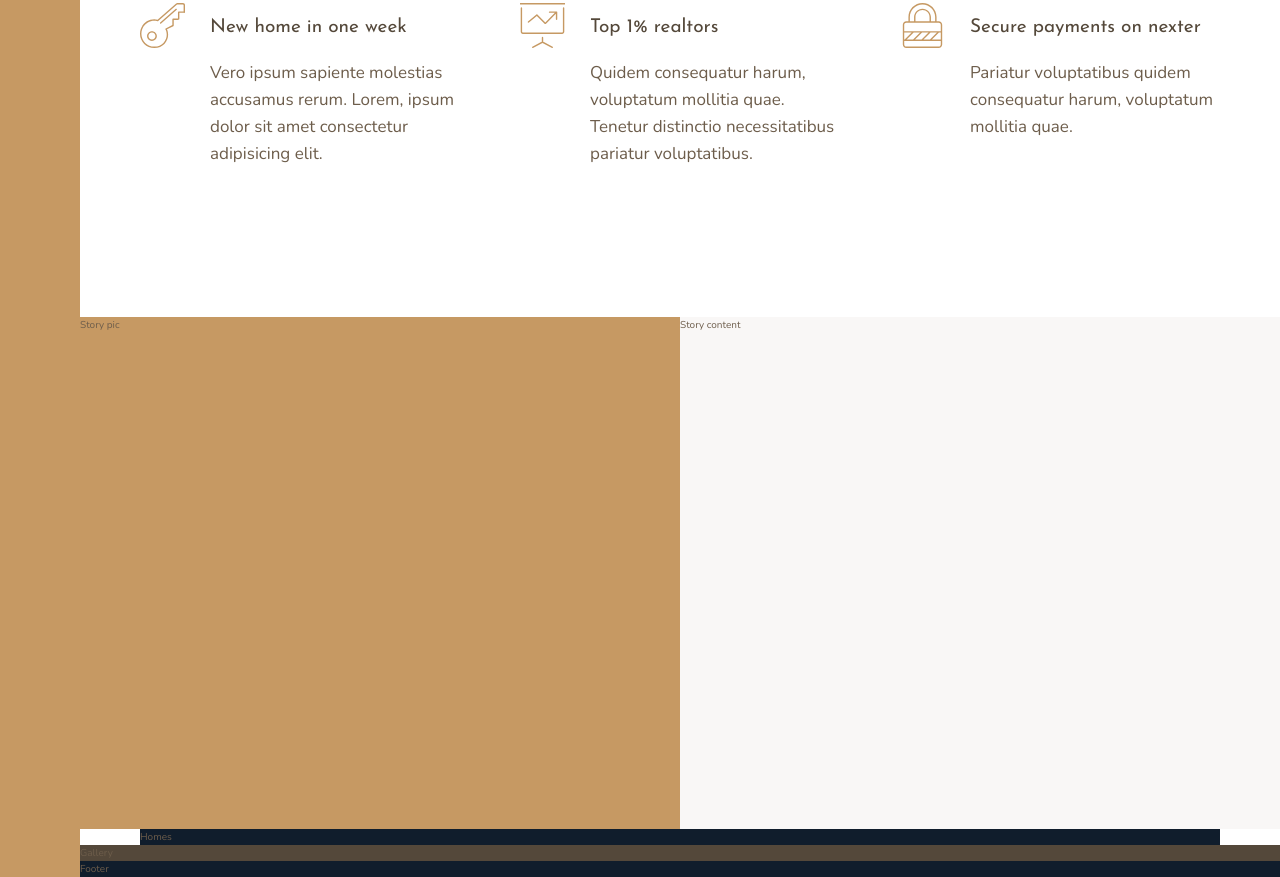
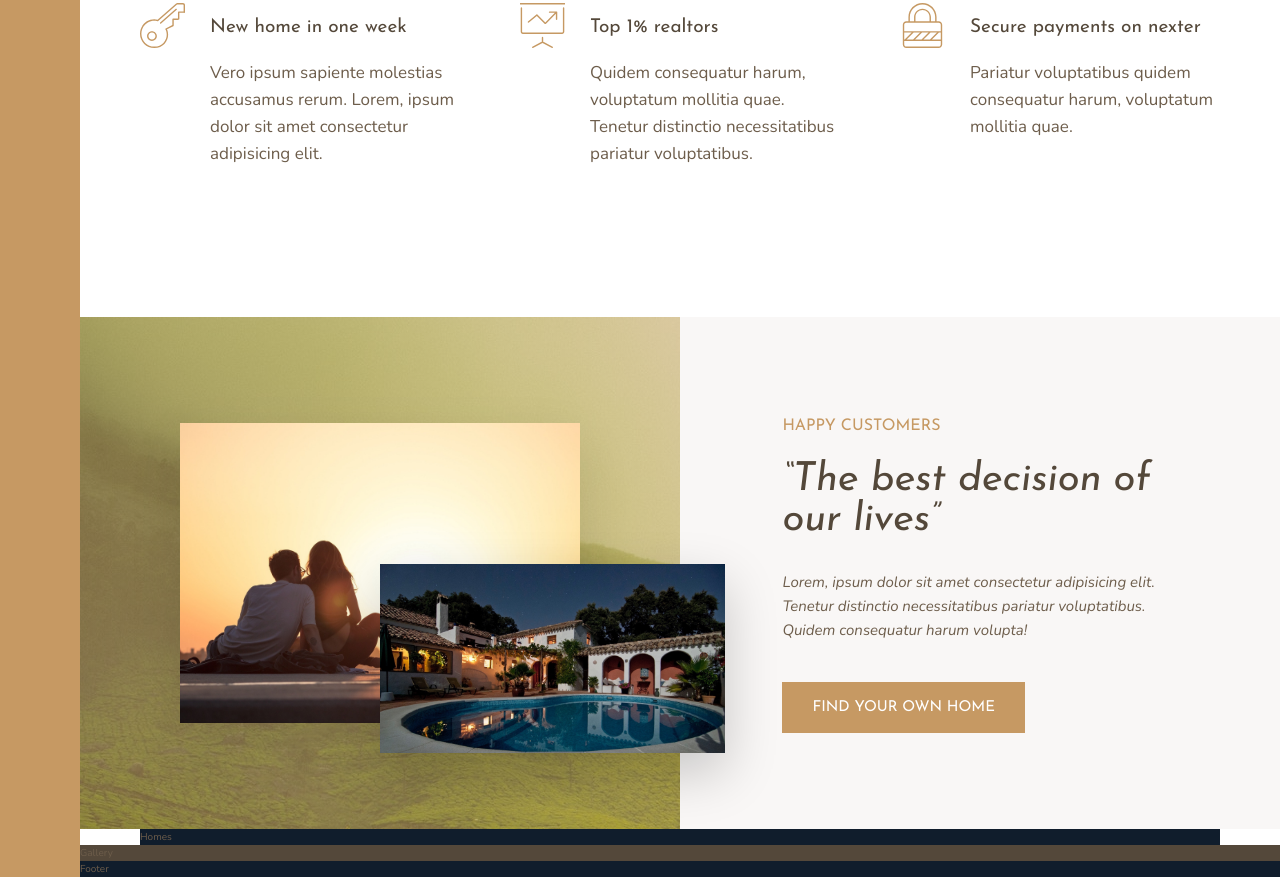
Before and after one commit to kacperstokwisz/luxury-homes-landing-page-exercise, a website: page index.html in a window 1280 px wide. Shown: the part 991-1868 px from the top of the page. Drawn offline with nearby package versions, Linux system fonts and the light colour scheme.

Commit message:
Create story section

```diff
--- a/index.html
+++ b/index.html
@@ -82,10 +82,17 @@
             </div>
         </section>
         <div class="story__pictures">
-            Story pic
+            <img src="img/story-1.jpeg" alt="Photo" class="story__img--1">
+            <img src="img/story-2.jpeg" alt="Photo" class="story__img--2">
         </div>
         <div class="story__content">
-            Story content
+            <h3 class="heading-3 mb-sm">Happy customers</h3>
+            <h2 class="heading-2 heading-2--dark mb-md">&ldquo;The best decision of our lives&rdquo;</h2>
+            <p class="story__text">
+                Lorem, ipsum dolor sit amet consectetur adipisicing elit.
+                Tenetur distinctio necessitatibus pariatur voluptatibus.
+                Quidem consequatur harum volupta!</p>
+            <button class="btn">Find your own home</button>
         </div>
         <section class="homes">
             Homes
--- a/sass/_story.sass
+++ b/sass/_story.sass
@@ -2,7 +2,40 @@
     &__pictures
         background-color: $color-primary
         grid-column: full-start / col-end 4
+        background-image: linear-gradient(rgba($color-primary, .5), rgba($color-primary, .5)), url(../img/back.jpg)
+        display: grid
+        grid-template-rows: repeat(6, 1fr)
+        grid-template-columns: repeat(6, 1fr)
+        align-items: center
+
+    &__img--1
+        width: 100%
+        grid-row: 2 / 6
+        grid-column: 2 / 6
+        box-shadow: 0 2rem 5rem rgba(#000, .1)
+
+    &__img--2
+        width: 115%
+        grid-row: 4 / 6
+        grid-column: 4 / 7
+        z-index: 20
+        box-shadow: 0 2rem 5rem rgba(#000, .2)
 
     &__content
         background-color: $color-grey-light-1
         grid-column: col-start 5 / full-end
+
+        padding: 6rem 8vw
+        // display: flex
+        // flex-direction: column
+        // justify-content: center
+        // align-items: flex-start
+        // or
+        display: grid
+        align-content: center
+        justify-items: start
+
+    &__text
+        font-size: 1.5rem
+        font-style: italic
+        margin-bottom: 4rem
--- a/sass/_typography.sass
+++ b/sass/_typography.sass
@@ -7,9 +7,21 @@
 
 .heading-2
     @extend %heading
+    font-size: 4rem
+    font-style: italic
+    line-height: 1
+
+    &--light
+        color: $color-grey-light-1
+
+    &--dark
+        color: $color-grey-dark-1
 
 .heading-3
     @extend %heading
+    font-size: 1.6rem
+    color: $color-primary
+    text-transform: uppercase
 
 .heading-4
     @extend %heading
@@ -20,3 +32,30 @@
 
     &--dark
         color: $color-grey-dark-1
+
+.btn
+    background-color: $color-primary
+    color: #fff
+    border: none
+    border-radius: 0
+    font-family: $font-display
+    font-size: 1.5rem
+    text-transform: uppercase
+    padding: 1.8rem 3rem
+    cursor: pointer
+    transition: all .2s
+
+    &:hover
+        background-color: $color-primary-dark
+
+.mb-sm
+    margin-bottom: 2rem
+
+.mb-md
+    margin-bottom: 3rem
+
+.mb-lg
+    margin-bottom: 4rem
+
+.mb-hg
+    margin-bottom: 8rem
```
Also changed, not shown: css/style.css.
